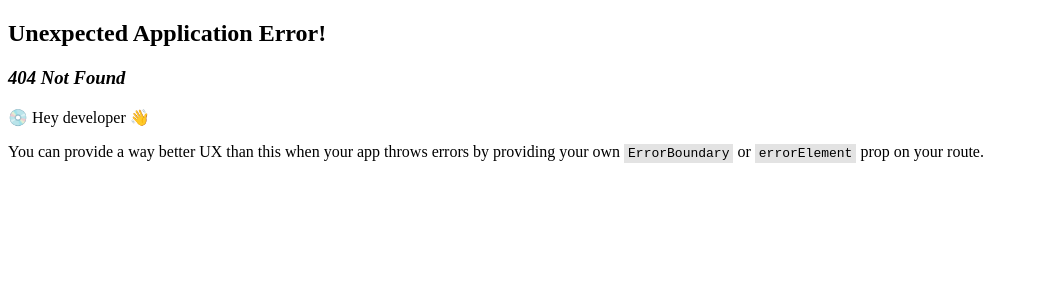
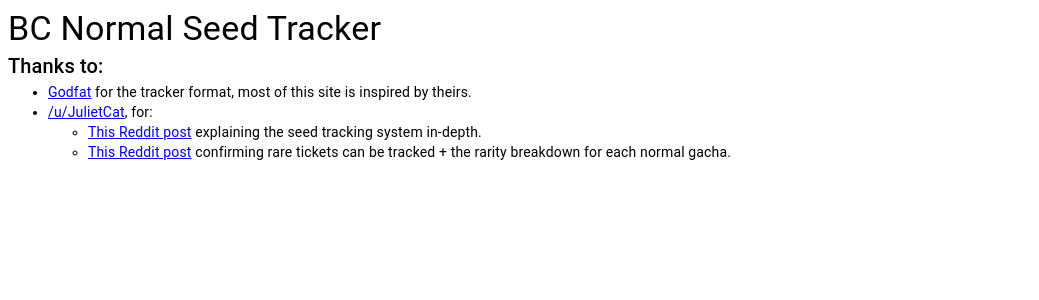
Before and after one commit to ampuri/bc-normal-seed-tracking, a React app: page /#/credits in a window 1280 px wide. Before the commit this address had no page. Shown: the top 300 px of the page, without its empty margins (0-1039 px from the left). Built offline with nearby package versions, Linux system fonts and the light colour scheme.

Commit message:
Add credits page

```diff
--- /dev/null
+++ b/src/CreditsPage.tsx
@@ -0,0 +1,52 @@
+import React from "react";
+import styled from "@emotion/styled";
+import { Typography } from "@mui/material";
+
+const Styles = styled.div`
+  * {
+    margin: 0;
+    font-family: "Roboto", "Helvetica", "Arial", sans-serif;
+    font-weight: 400;
+    font-size: 0.875rem;
+    line-height: 1.43;
+    letter-spacing: 0.01071em;
+  }
+`;
+
+const CreditsPage = () => {
+  return (
+    <Styles>
+      <Typography variant="h4">BC Normal Seed Tracker</Typography>
+      <Typography variant="h6">Thanks to:</Typography>
+      <Typography variant="body1">
+        <ul>
+          <li>
+            <a href="https://www.godfat.org/">Godfat</a> for the tracker format,
+            most of this site is inspired by theirs.
+          </li>
+          <li>
+            <a href="https://www.reddit.com/user/JulietCat/">/u/JulietCat</a>,
+            for:
+            <ul>
+              <li>
+                <a href="https://old.reddit.com/r/battlecats/comments/64geym/tutorial_cheating_almost_everything_you_could/">
+                  This Reddit post
+                </a>{" "}
+                explaining the seed tracking system in-depth.
+              </li>
+              <li>
+                <a href="https://old.reddit.com/r/battlecats/comments/6c8gsy/cheating_forecasting_silver_draws/">
+                  This Reddit post
+                </a>{" "}
+                confirming rare tickets can be tracked + the rarity breakdown
+                for each normal gacha.
+              </li>
+            </ul>
+          </li>
+        </ul>
+      </Typography>
+    </Styles>
+  );
+};
+
+export default CreditsPage;
--- a/src/FinderPage.tsx
+++ b/src/FinderPage.tsx
@@ -18,10 +18,6 @@ const Styles = styled.div`
     font-size: 0.875rem;
     line-height: 1.43;
     letter-spacing: 0.01071em;
-  }
-
-  strong {
-    font-weight: bold;
   }
 `;
 
@@ -58,7 +54,7 @@ const FinderPage = () => {
   }[banner];
   const bannerPool = bannerObj.pools.flatMap((pool) => pool.units);
 
-  const [progresses, setProgresses] = useState<number[]>([100]);
+  const [progresses, setProgresses] = useState<number[]>([]);
   const setWorkerProgress = (worker: number, progress: number) => {
     setProgresses((prevProgresses) => [
       ...prevProgresses.slice(0, worker),
@@ -66,7 +62,7 @@ const FinderPage = () => {
       ...prevProgresses.slice(worker + 1),
     ]);
   };
-  const [seedsFound, setSeedsFound] = useState<number[]>([1]);
+  const [seedsFound, setSeedsFound] = useState<number[]>([]);
   const isSearching = progresses.length > 0 && progresses.some((p) => p < 100);
   const startedAndFinishedSearching = progresses.length > 0 && !isSearching;
 
@@ -120,7 +116,9 @@ const FinderPage = () => {
   };
   return (
     <Styles>
-      <Typography variant="h4">BC Normal Seed Tracker</Typography>
+      <Typography variant="h4">
+        BC Normal Seed Tracker <a href="#credits">[Credits]</a>
+      </Typography>
       <Typography variant="h6">About this tool</Typography>
       <Typography variant="body1">
         <ul>
--- a/src/FinderResults.tsx
+++ b/src/FinderResults.tsx
@@ -1,5 +1,5 @@
 import styled from "@emotion/styled";
-import { Typography } from "@mui/material";
+import { Typography, css } from "@mui/material";
 import React from "react";
 import { BannerData, NormalBannerPlusData } from "./utils/bannerData";
 import {
@@ -25,6 +25,13 @@ const RowContainer = styled.div`
   flex-direction: row;
   align-items: center;
   gap: 6px;
+`;
+
+// Don't ask
+const UlWithStrong = styled.ul`
+  strong {
+    font-weight: bold;
+  }
 `;
 
 const FinderResults = ({
@@ -87,7 +94,7 @@ const FinderResults = ({
             Found a total of {seedsFound.length} seed
             {seedsFound.length > 1 && "s"} matching your rolls.{" "}
           </Typography>
-          <ul>
+          <UlWithStrong>
             {seedsFound.map((seed, i) => {
               const [seedAfterRolls, nextRollIsReroll] =
                 generateRollsLightweight(seed, numPulls, bannerData);
@@ -138,7 +145,7 @@ const FinderResults = ({
                 </li>
               );
             })}
-          </ul>
+          </UlWithStrong>
         </>
       ) : (
         <Typography variant="body1">
--- a/src/Page.tsx
+++ b/src/Page.tsx
@@ -26,7 +26,9 @@ const Page = () => {
   const superfelineToggledUrl = `?${superfelineToggledQueryParams.toString()}`;
   return (
     <Styles>
-      <Typography variant="h4">BC Normal Seed Tracker</Typography>
+      <Typography variant="h4">
+        BC Normal Seed Tracker <a href="#credits">[Credits]</a>
+      </Typography>
       <Typography variant="h6">About this tool</Typography>
       <Typography variant="body1">
         <ul>
--- a/src/RollTable.tsx
+++ b/src/RollTable.tsx
@@ -20,7 +20,6 @@ const RollTable = () => {
   const superfeline = urlParams.get("sf") === "true";
 
   const allRolls = generateAllRolls(initialSeed, numRolls, superfeline);
-  console.log(allRolls);
 
   const trackARolls = allRolls.map((roll) => ({
     bannerName: roll.bannerName,
--- a/src/index.tsx
+++ b/src/index.tsx
@@ -4,6 +4,7 @@ import { createHashRouter, RouterProvider } from "react-router-dom";
 
 import Page from "./Page";
 import FinderPage from "./FinderPage";
+import CreditsPage from "./CreditsPage";
 
 const router = createHashRouter([
   {
@@ -14,6 +15,10 @@ const router = createHashRouter([
     path: "/finder",
     element: <FinderPage />,
   },
+  {
+    path: "/credits",
+    element: <CreditsPage />,
+  },
 ]);
 
 ReactDOM.render(
```
